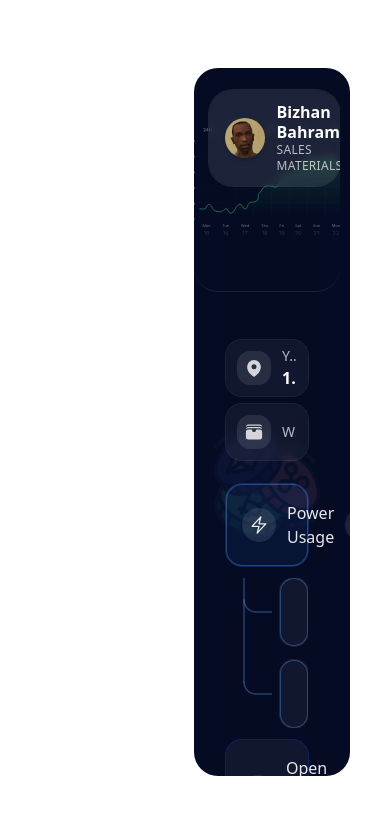
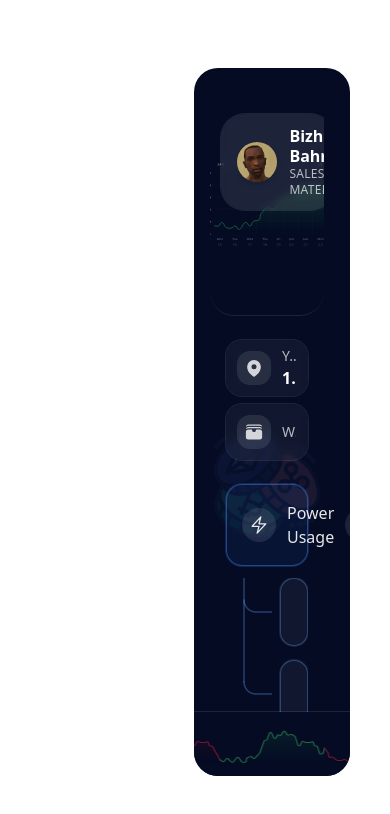
Before and after one commit to MohammadmehdiJamalpour/crypto-panel-script, a React (Vite) app: page / in a window 390 px wide. Shown: the top 814 px of the page. Built offline with nearby package versions, Linux system fonts and the light colour scheme.

Commit message:
Footer has been updated and fixed responsivly

```diff
--- a/src/layout/AppShell.jsx
+++ b/src/layout/AppShell.jsx
@@ -1,16 +1,29 @@
-// src/components/layout/AppShell.tsx
 import React from "react";
 import AppHeader from "./AppHeader";
+import Footer from "./Footer";
 
 export default function AppShell({ children }) {
   return (
-    <div className="relative h-dvh  text-white">
-      {/* Panel: rightmost third, with 15vh gaps top/bottom */}
-      <div className="absolute overflow-y-auto thin-scrollbar [scrollbar-gutter:stable] top-[8vh] xl:top-[10vh] bottom-[8vh] xl:bottom-[10vh]  w-2/5 max-w-sm lg:max-w-md xl:w-1/3 2xl:w-1/4   right-10  xl:right-32 flex flex-col rounded-3xl overflow-hidden bg-primary">
+    <div className="relative h-dvh text-white">
+      {/* Right panel */}
+      <div
+        className="
+          absolute top-[8vh] xl:top-[10vh] bottom-[8vh] xl:bottom-[10vh]
+          w-2/5 max-w-sm lg:max-w-md xl:w-1/3 2xl:w-1/4
+          right-10 xl:right-32
+          bg-primary rounded-3xl overflow-hidden
+          flex flex-col
+        "
+      >
+        <main className="flex-1 overflow-y-auto thin-scrollbar [scrollbar-gutter:stable] px-4 py-6">
+        <AppHeader />
 
-          <AppHeader />
 
-        <main className="flex-1  px-4 py-6">{children}</main>
+          {children}
+        </main>
+
+
+        <Footer />
       </div>
     </div>
   );
--- a/src/layout/Footer.jsx
+++ b/src/layout/Footer.jsx
@@ -1,9 +1,21 @@
-import React from 'react'
+import React from "react";
 
-function Footer() {
+export default function Footer() {
   return (
-    <div>Footer</div>
-  )
+
+    <footer className="shrink-0">
+      <div>
+        <div
+          className="
+            relative h-16 w-full
+            rounded-2xl
+            bg-primary ring-1 ring-white/10
+            flex items-center justify-center
+            bg-[url('/footer-icon.svg')] bg-no-repeat bg-center
+            scale-x-125 lg:scale-x-150
+          "
+        />
+      </div>
+    </footer>
+  );
 }
-
-export default Footer
--- a/tailwind.config.cjs
+++ b/tailwind.config.cjs
@@ -10,29 +10,31 @@ const withOpacity = (variable) => {
 
 /** @type {import('tailwindcss').Config} */
 export default {
-  content: ['./index.html', './src/**/*.{js,ts,jsx,tsx}'],
+  content: ["./index.html", "./src/**/*.{js,ts,jsx,tsx}"],
   theme: {
     extend: {
       scale: {
-        70: '0.70',
-        65: '0.65',
-        60: '0.60',
+        70: "0.70",
+        65: "0.65",
+        60: "0.60",
+        135: "1.35",
+        150: "1.5",
       },
       opacity: {
-        56: '0.56',
+        56: "0.56",
       },
       colors: {
-        primary: withOpacity('--primary-rgb'),
-        'primary-56': 'rgb(var(--primary-rgb) / 0.56)',
+        primary: withOpacity("--primary-rgb"),
+        "primary-56": "rgb(var(--primary-rgb) / 0.56)",
 
         /* New semantic colors for the hover gradient stops */
-        'hover-start': withOpacity('--hover-start-rgb'), // #3B68FF
-        'hover-end': withOpacity('--hover-end-rgb'),     // #6880CF
+        "hover-start": withOpacity("--hover-start-rgb"), // #3B68FF
+        "hover-end": withOpacity("--hover-end-rgb"), // #6880CF
       },
       backgroundImage: {
         /* Radial glow using CSS vars + controllable alpha */
-        'hover-radial':
-          'radial-gradient(120% 120% at 10% -10%, rgb(var(--hover-start-rgb) / var(--hover-alpha)) 0%, rgb(var(--hover-end-rgb) / var(--hover-alpha)) 100%)',
+        "hover-radial":
+          "radial-gradient(120% 120% at 10% -10%, rgb(var(--hover-start-rgb) / var(--hover-alpha)) 0%, rgb(var(--hover-end-rgb) / var(--hover-alpha)) 100%)",
       },
     },
   },
```
